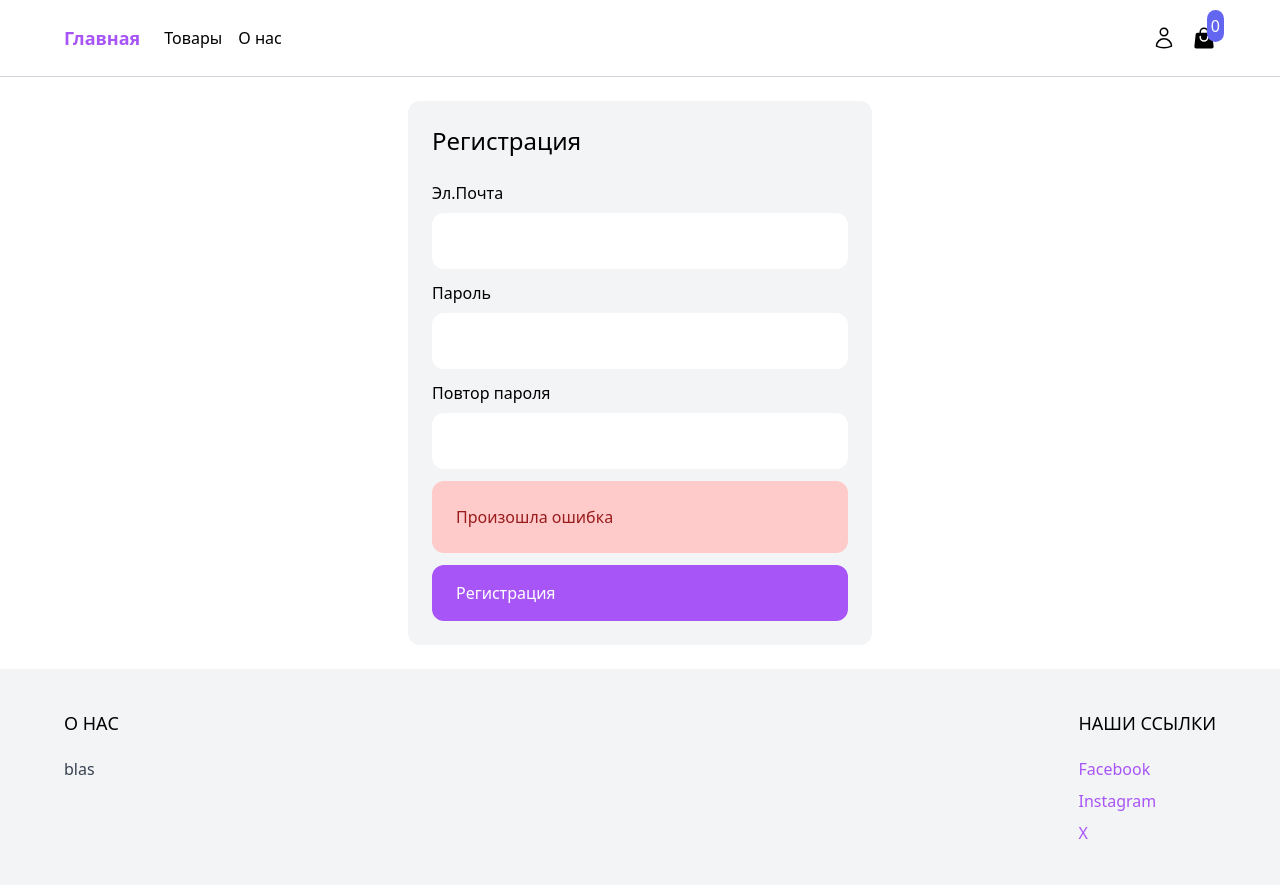
After one commit to Stas9878/ecommerce-store, a Django app: page /signup/ in a window 1280 px wide. The commit adds this page. Run offline with Django 5.2, Linux system fonts and the light colour scheme; some libraries are stand-ins or nearby versions.

Commit message:
Добавил авторизацию и регистрацию

```diff
--- a/ecom_store/core/urls.py
+++ b/ecom_store/core/urls.py
@@ -7,5 +7,5 @@ app_name = 'core'
 urlpatterns = [
     path('', frontpage, name='frontpage'),
     path('shop/', shop, name='shop'),
-    path('shop/<slug:slug>', product, name='product')
+    path('shop/<slug:slug>', product, name='product'),
 ]
--- a/ecom_store/core/views.py
+++ b/ecom_store/core/views.py
@@ -6,6 +6,12 @@ from product.models import Product, Category
 def frontpage(request):
     products = Product.objects.all()[:8]
     return render(request, 'core/frontpage.html', {'products': products})
+
+def signup(request):
+    return render(request, 'core/signup.html')
+
+def login(request):
+    return render(request, 'core/login.html')
 
 def shop(request):
     categories = Category.objects.all()
--- a/ecom_store/ecom_store/settings.py
+++ b/ecom_store/ecom_store/settings.py
@@ -112,7 +112,7 @@ AUTH_PASSWORD_VALIDATORS = [
 # Internationalization
 # https://docs.djangoproject.com/en/5.0/topics/i18n/
 
-LANGUAGE_CODE = 'en-us'
+LANGUAGE_CODE = 'ru'
 
 TIME_ZONE = 'UTC'
 
@@ -129,7 +129,7 @@ STATIC_ROOT = os.path.join(BASE_DIR, 'static')
 STATICFILES_DIRS = [os.path.join(BASE_DIR, 'staticfiles')]
 
 MEDIA_URL = 'media/'
-MEDIA_ROOT = os.path.join(BASE_DIR, 'media')
+MEDIA_ROOT = BASE_DIR / 'media'
 
 # Default primary key field type
 # https://docs.djangoproject.com/en/5.0/ref/settings/#default-auto-field
--- a/ecom_store/ecom_store/urls.py
+++ b/ecom_store/ecom_store/urls.py
@@ -16,12 +16,15 @@ Including another URLconf
 """
 from django.contrib import admin
 from django.urls import path, include
+from django.conf import settings
+from django.conf.urls.static import static
 
 from core.views import *
 
 urlpatterns = [
     path('admin/', admin.site.urls),
     path('', include('core.urls')),
-    # path('product/', include('product.urls')),
+    path('signup/', signup, name='signup'),
+    path('login/', login, name='login'),
     path('add_to_cart/', include('cart.urls'))
-]
+] + static(settings.MEDIA_URL, document_root=settings.MEDIA_ROOT)
--- /dev/null
+++ b/ecom_store/templates/core/signup.html
@@ -0,0 +1,35 @@
+{% extends 'core/base.html' %}
+
+{% block content %}
+
+<div class="max-w-lg mx-auto flex flex-wrap p-6">
+    <div class="w-full bg-gray-100 p-6 rounded-xl">
+        <h1 class="mb-6 text-2xl">Регистрация</h1>
+
+        <form action="post" class="space-y-3">
+            <div>
+                <label>Эл.Почта</label>
+                <input type="email" class="w-full mt-2 py-4 px-6 bg-white rounded-xl">
+            </div>
+
+            <div>
+                <label>Пароль</label>
+                <input type="password" class="w-full mt-2 py-4 px-6 bg-white rounded-xl">
+            </div>
+
+            <div>
+                <label>Повтор пароля</label>
+                <input type="password" class="w-full mt-2 py-4 px-6 bg-white rounded-xl">
+            </div>
+
+            <div class="p-6 bg-red-200 text-red-800 rounded-xl">
+                <p>Произошла ошибка</p>
+            </div>
+
+            <div class="py-4 px-6 rounded-xl text-white bg-purple-500 hover:bg-purple-700">
+                Регистрация
+            </div>
+        </form>
+    </div>
+</div>
+{% endblock %}
--- a/ecom_store/templates/product/partials/product_list.html
+++ b/ecom_store/templates/product/partials/product_list.html
@@ -1,6 +1,6 @@
 <div class="w-full md:w-1/3 xl:w-1/4 p-6">
     <a href="{% url 'core:product' product.slug %}">
-        <img class="rounded-xl hover:shadow-lg" src="https://mebelpovolzhya.ru/wp-content/uploads/2021/02/Кровать-мягкая-Богема-2.jpg">
+        <img src="{{ product.get_thumbnail }}" class="rounded-xl hover:shadow-lg">
     </a>
     <div class="pt-3 flex items-center justify-between">
         <a href="{% url 'core:product' product.slug %}">{{product.name}}</a>
--- a/ecom_store/templates/product/product.html
+++ b/ecom_store/templates/product/product.html
@@ -4,7 +4,7 @@
 
 <div class="max-w-6xl mx-auto flex flex-wrap py-66 px-6 xl:px-0">
     <div class="images w-full mb-6 lg:mb-0 lg:w-3/5">
-        <img class="rounded-xl" src="">
+        <img class="rounded-xl" src="{{ product.image.url }}">
     </div>
 
     <div class="information w-full lg:w-2/5 lg:p-6">
```
Also changed, not shown: ecom_store/product/models.py (+28 -0 lines), ecom_store/templates/core/login.html (added, +30 -0 lines), ecom_store/product/migrations/0003_product_image_product_thumbnail.py (added), ecom_store/product/migrations/0004_alter_product_image.py (added), ecom_store/product/migrations/0005_alter_product_image.py (added), ecom_store/product/migrations/0006_alter_product_image.py (added).
